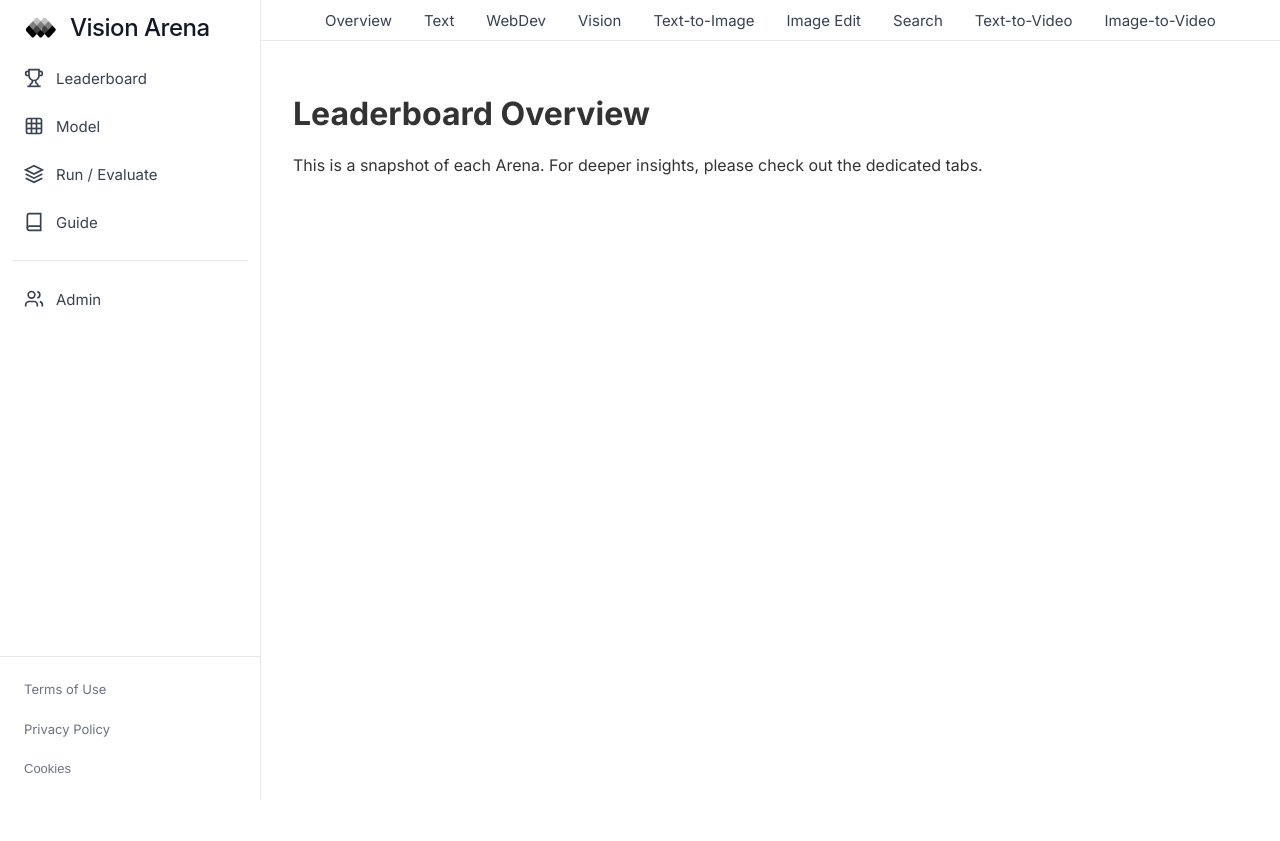
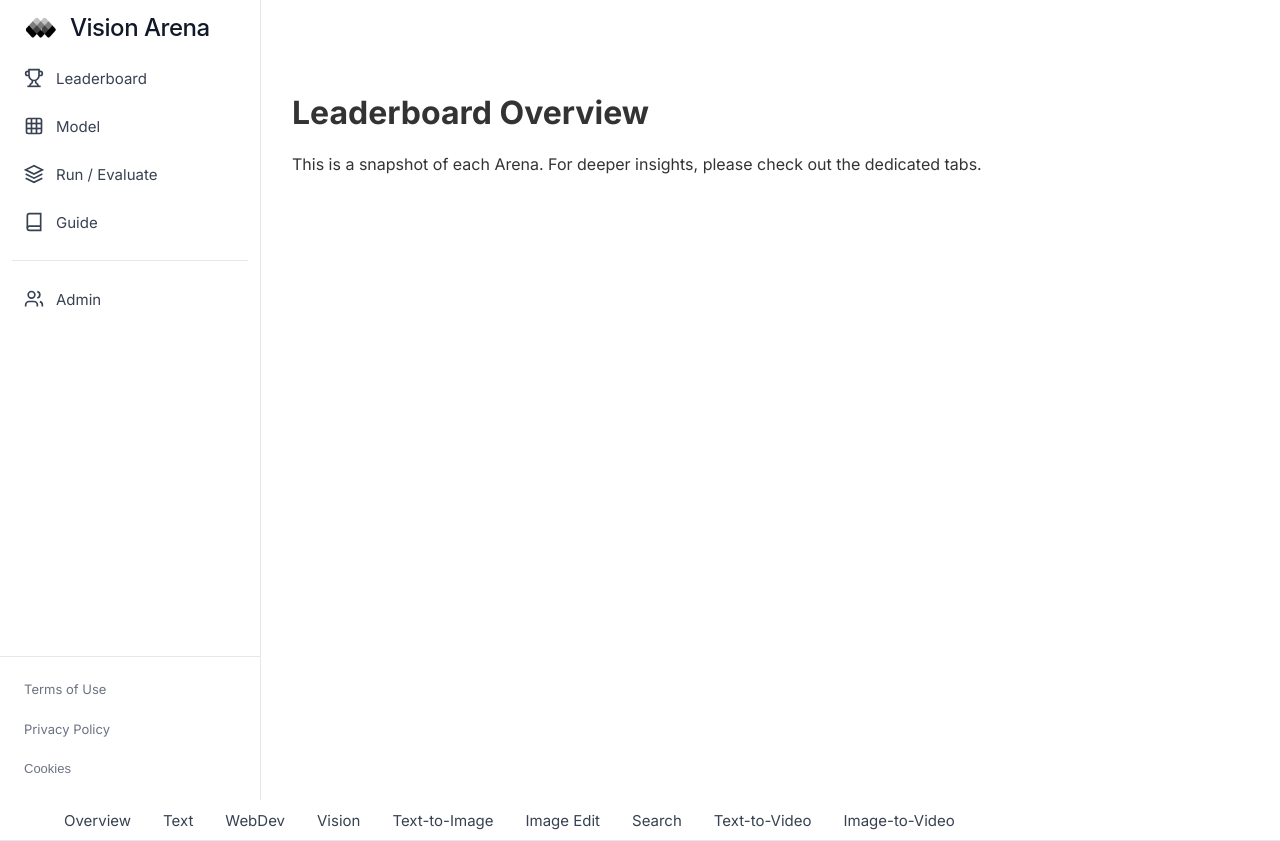
Before and after one commit to djun604/Vision-Arena, a Next.js app: page / in a window 1280 px wide. Before the commit the page ends 800 px from the top, so only its background shows below. Built offline with nearby package versions, Linux system fonts and the light colour scheme.

Commit message:
Fix: Make sidebar and header fixed, content area scrollable only

```diff
--- a/src/app/layout.tsx
+++ b/src/app/layout.tsx
@@ -1,5 +1,6 @@
 import type { Metadata } from "next";
 import { Inter } from "next/font/google";
+import Script from "next/script";
 import "./globals.css";
 import Header from "@/components/Header";
 import Sidebar from "@/components/Sidebar";
@@ -9,6 +10,29 @@ const inter = Inter({ subsets: ["latin"] });
 export const metadata: Metadata = {
   title: "Vision Arena Leaderboard",
   description: "Leaderboard for Vision Arena",
+  // SEO 최적화
+  robots: {
+    index: true,
+    follow: true,
+    googleBot: {
+      index: true,
+      follow: true,
+      'max-video-preview': -1,
+      'max-image-preview': 'large',
+      'max-snippet': -1,
+    },
+  },
+  // Open Graph 및 기타 메타 태그
+  openGraph: {
+    type: 'website',
+    locale: 'en_US',
+    url: 'https://4201c4d6.vision-arena.pages.dev',
+    siteName: 'Vision Arena',
+  },
+  // Google AdSense 확인 메타 태그
+  other: {
+    'google-adsense-account': 'ca-pub-9356840362376703',
+  },
 };
 
 export default function RootLayout({
@@ -19,20 +43,44 @@ export default function RootLayout({
   return (
     <html lang="en">
       <body className={inter.className} style={{
-        display: 'flex',
-        flexDirection: 'column',
-        minHeight: '100vh',
         margin: 0,
         padding: 0,
         backgroundColor: '#ffffff',
+        overflow: 'hidden', // body 스크롤 비활성화
       }}>
-        <div style={{ display: 'flex', flex: 1, minHeight: 0 }}>
-          <Sidebar />
-          <div style={{ display: 'flex', flexDirection: 'column', flex: 1, minWidth: 0 }}>
-            <Header />
-            <main style={{ flex: 1, padding: '2rem', overflow: 'auto' }}>{children}</main>
-          </div>
-        </div>
+        {/* Google AdSense 스크립트 */}
+        <Script
+          id="adsbygoogle-init"
+          strategy="afterInteractive"
+          dangerouslySetInnerHTML={{
+            __html: `
+              (adsbygoogle = window.adsbygoogle || []).push({
+                google_ad_client: "ca-pub-9356840362376703",
+                enable_page_level_ads: true
+              });
+            `,
+          }}
+        />
+        <Script
+          async
+          src="https://pagead2.googlesyndication.com/pagead/js/adsbygoogle.js?client=ca-pub-9356840362376703"
+          crossOrigin="anonymous"
+          strategy="afterInteractive"
+        />
+        <Sidebar />
+        <Header />
+        <main style={{
+          position: 'fixed',
+          top: '40px',
+          left: '260px',
+          right: 0,
+          bottom: 0,
+          padding: '2rem',
+          overflowY: 'auto',
+          overflowX: 'hidden',
+        }}>
+          {children}
+        </main>
       </body>
     </html>
   );
```
